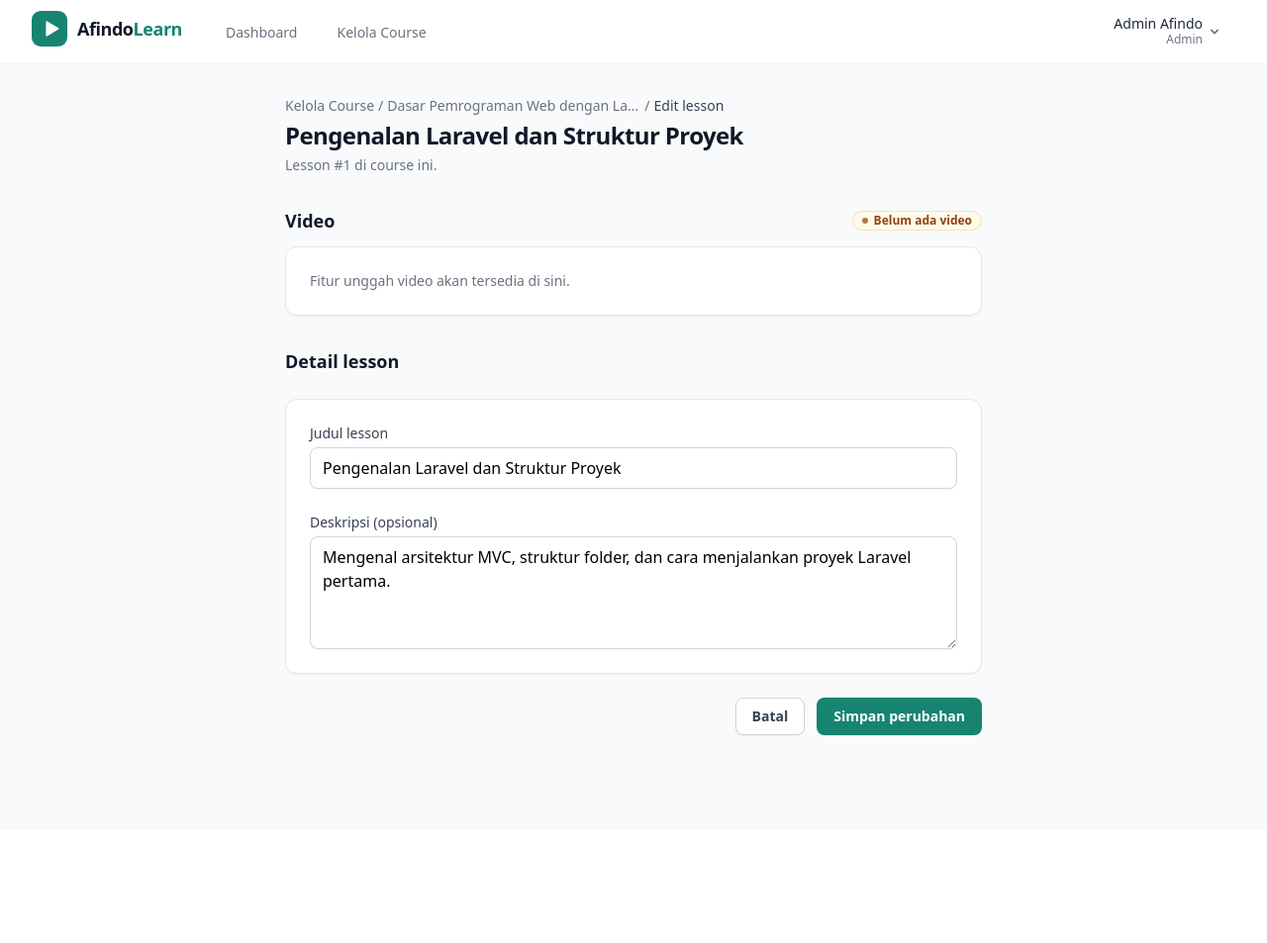
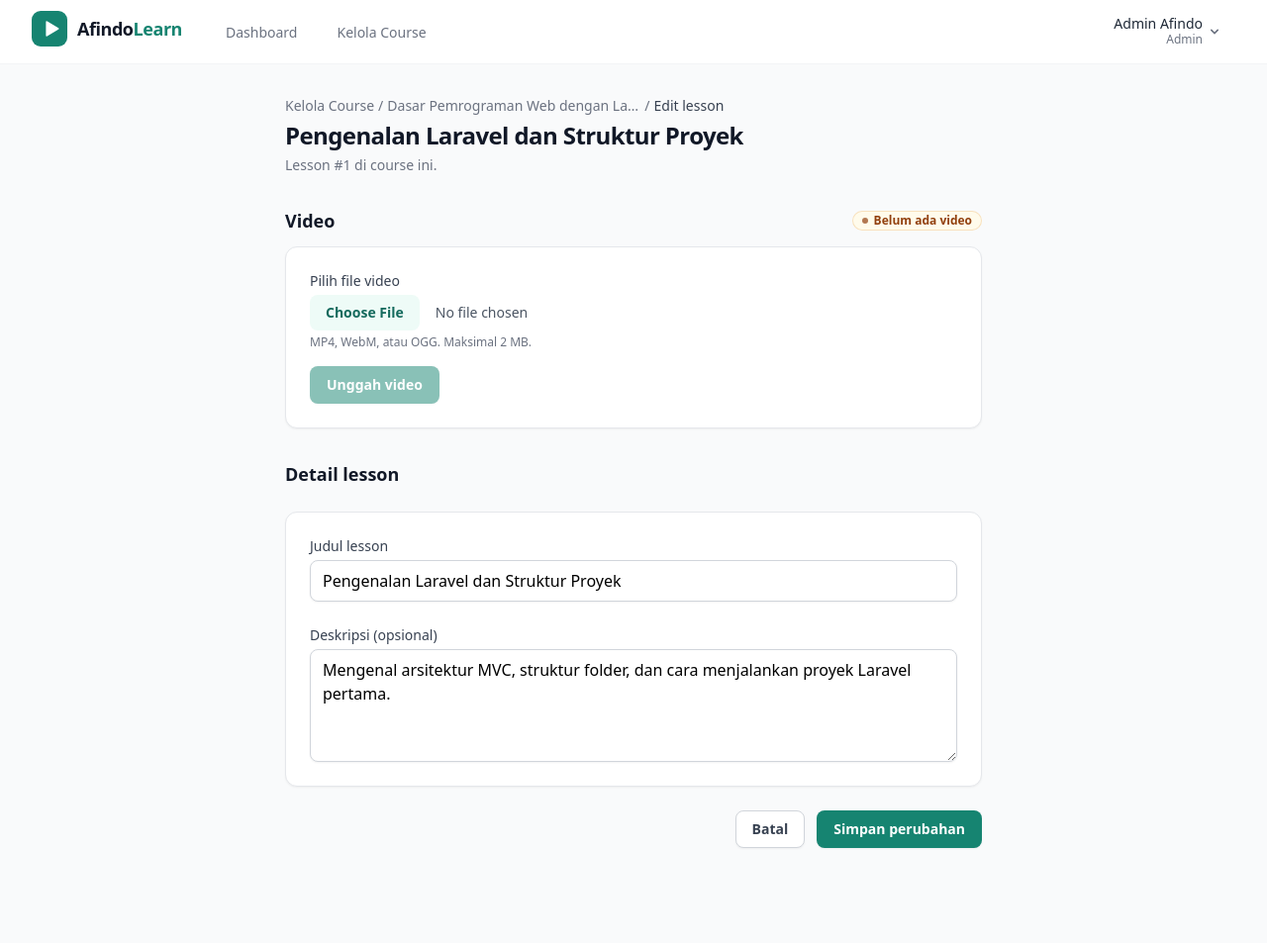
Before and after one commit to Crown-us/afindo-test, a Laravel app: page /admin/lessons/1/edit in a window 1280 px wide. Shown: the whole page at 99% size. Before the commit the page ends 744 px from the top, so only its background shows below. Run offline with Laravel 12, Linux system fonts and the light colour scheme; a user stored in the database is signed in; data comes from the database, SQL or seed files in the repository; style sheets or scripts are compiled from the project's sources; parts of the project's set-up code (start-up, migrations or seed data) failed here and were passed over; some web fonts are replaced.

Commit message:
feat: upload video lesson (XHR + progress) dan streaming video terproteksi
- Upload via XHR dengan progress bar, validasi tipe & ukuran (mengikuti batas PHP)
- Status video: uploading -> ready / failed; video lama dihapus setelah yang baru tersimpan
- Video disimpan di disk private, diputar lewat route ber-auth + LessonPolicy
  (student hanya course published), mendukung HTTP Range untuk seek
- Seeder memberi video contoh (dibuat dengan FFmpeg) untuk course yang publish
- Feature test upload, ganti video, validasi, otorisasi, dan Range request

```diff
--- /dev/null
+++ b/app/Http/Controllers/LessonVideoController.php
@@ -0,0 +1,72 @@
+<?php
+
+namespace App\Http\Controllers;
+
+use App\Enums\VideoStatus;
+use App\Models\Lesson;
+use Illuminate\Http\JsonResponse;
+use Illuminate\Http\Request;
+use Illuminate\Http\UploadedFile;
+use Illuminate\Support\Facades\Gate;
+use Illuminate\Support\Facades\Log;
+use Illuminate\Support\Facades\Storage;
+use Symfony\Component\HttpFoundation\BinaryFileResponse;
+use Throwable;
+
+class LessonVideoController extends Controller
+{
+    /** Batas aplikasi: 500 MB. */
+    private const MAX_SIZE_KB = 512000;
+
+    /** Batas efektif = yang terkecil antara batas aplikasi dan batas PHP (upload_max_filesize/post_max_size). */
+    public static function maxSizeKb(): int
+    {
+        return (int) min(self::MAX_SIZE_KB, UploadedFile::getMaxFilesize() / 1024);
+    }
+
+    /** Upload video lesson (admin). Dipanggil via XHR agar progress bisa ditampilkan. */
+    public function store(Request $request, Lesson $lesson): JsonResponse
+    {
+        $request->validate([
+            'video' => ['required', 'file', 'mimetypes:video/mp4,video/webm,video/ogg', 'max:'.self::maxSizeKb()],
+        ]);
+
+        $file = $request->file('video');
+        // Kolom video sengaja tidak fillable (hanya diisi di sini), jadi pakai forceFill.
+        $lesson->forceFill(['video_status' => VideoStatus::Uploading, 'video_error' => null])->save();
+
+        try {
+            $path = $file->store("videos/course-{$lesson->course_id}/lesson-{$lesson->id}", Lesson::VIDEO_DISK);
+        } catch (Throwable $e) {
+            Log::error('Upload video gagal', ['lesson' => $lesson->id, 'error' => $e->getMessage()]);
+            $lesson->forceFill(['video_status' => VideoStatus::Failed, 'video_error' => 'File gagal disimpan di server.'])->save();
+
+            return response()->json(['message' => 'Video gagal disimpan. Silakan coba lagi.'], 500);
+        }
+
+        // Video lama baru dihapus setelah video baru berhasil disimpan.
+        if ($lesson->video_path) {
+            Storage::disk(Lesson::VIDEO_DISK)->delete($lesson->video_path);
+        }
+
+        $lesson->forceFill([
+            'video_path' => $path,
+            'video_original_name' => $file->getClientOriginalName(),
+            'video_mime' => $file->getMimeType(),
+            'video_size' => $file->getSize(),
+            'video_status' => VideoStatus::Ready,
+        ])->save();
+
+        return response()->json(['message' => 'Video berhasil diunggah.']);
+    }
+
+    /** Putar video (admin & student). File ada di disk private, jadi hanya bisa diakses lewat route ini. */
+    public function show(Lesson $lesson): BinaryFileResponse
+    {
+        Gate::authorize('view', $lesson);
+        abort_unless($lesson->video_status === VideoStatus::Ready, 404);
+
+        // BinaryFileResponse mendukung HTTP Range, jadi video bisa di-seek.
+        return response()->file(Storage::disk(Lesson::VIDEO_DISK)->path($lesson->video_path));
+    }
+}
--- a/resources/js/app.js
+++ b/resources/js/app.js
@@ -1,7 +1,9 @@
 import Alpine from 'alpinejs';
 import lessonSorter from './lesson-sorter';
+import videoUploader from './video-uploader';
 
 Alpine.data('lessonSorter', lessonSorter);
+Alpine.data('videoUploader', videoUploader);
 
 window.Alpine = Alpine;
 
--- /dev/null
+++ b/resources/js/video-uploader.js
@@ -0,0 +1,55 @@
+/**
+ * Upload video lesson lewat XHR (bukan fetch) karena XHR punya event progress upload.
+ * Setelah berhasil, halaman dimuat ulang agar status & preview video terbaru tampil.
+ */
+export default (url, maxSizeKb) => ({
+    file: null,
+    progress: 0,
+    uploading: false,
+    error: '',
+
+    pick(event) {
+        this.error = '';
+        this.file = event.target.files[0] ?? null;
+
+        if (this.file && this.file.size > maxSizeKb * 1024) {
+            this.error = `Ukuran file melebihi batas ${Math.floor(maxSizeKb / 1024)} MB.`;
+            this.file = null;
+            event.target.value = '';
+        }
+    },
+
+    upload() {
+        const data = new FormData();
+        data.append('video', this.file);
+
+        const xhr = new XMLHttpRequest();
+        xhr.open('POST', url);
+        xhr.responseType = 'json';
+        xhr.setRequestHeader('Accept', 'application/json');
+        xhr.setRequestHeader('X-CSRF-TOKEN', document.querySelector('meta[name="csrf-token"]').content);
+
+        xhr.upload.onprogress = (e) => {
+            if (e.lengthComputable) this.progress = Math.round((e.loaded / e.total) * 100);
+        };
+        xhr.onload = () => {
+            if (xhr.status >= 200 && xhr.status < 300) return location.reload();
+
+            if (xhr.status === 413) return this.fail('File terlalu besar untuk server.');
+
+            const body = xhr.response ?? {};
+            this.fail(body.errors?.video?.[0] ?? body.message);
+        };
+        xhr.onerror = () => this.fail('Koneksi terputus saat mengunggah.');
+
+        this.uploading = true;
+        this.progress = 0;
+        this.error = '';
+        xhr.send(data);
+    },
+
+    fail(message) {
+        this.uploading = false;
+        this.error = message || 'Upload gagal. Silakan coba lagi.';
+    },
+});
--- a/resources/views/admin/lessons/edit.blade.php
+++ b/resources/views/admin/lessons/edit.blade.php
@@ -16,9 +16,35 @@
                 <h2 id="video-heading" class="text-lg font-semibold text-gray-900">Video</h2>
                 <x-badge :color="$lesson->video_status->color()">{{ $lesson->video_status->label() }}</x-badge>
             </div>
-            <x-card class="p-6">
-                {{-- Diisi pada tahap fitur upload video (XHR + progress). --}}
-                <p class="text-sm text-gray-500">Fitur unggah video akan tersedia di sini.</p>
+            @php($maxSizeKb = \App\Http\Controllers\LessonVideoController::maxSizeKb())
+
+            <x-card class="space-y-5 p-6">
+                @if ($lesson->video_status === \App\Enums\VideoStatus::Ready)
+                    <video src="{{ route('lessons.video', $lesson) }}" controls preload="metadata" class="aspect-video w-full rounded-lg bg-black"></video>
+                    <p class="text-sm text-gray-500">{{ $lesson->video_original_name }} · {{ Number::fileSize($lesson->video_size, 1) }}</p>
+                @elseif ($lesson->video_status === \App\Enums\VideoStatus::Failed)
+                    <p class="rounded-lg bg-red-50 px-4 py-3 text-sm text-red-700">Upload sebelumnya gagal: {{ $lesson->video_error }}</p>
+                @endif
+
+                <form x-data="videoUploader(@js(route('admin.lessons.video.store', $lesson)), {{ $maxSizeKb }})" @submit.prevent="upload" class="space-y-4">
+                    <div>
+                        <x-input-label for="video" :value="$lesson->video_path ? 'Ganti video' : 'Pilih file video'" />
+                        <input id="video" type="file" accept="video/mp4,video/webm,video/ogg" @change="pick" :disabled="uploading"
+                               class="mt-1 block w-full text-sm text-gray-600 file:mr-4 file:rounded-lg file:border-0 file:bg-brand-50 file:px-4 file:py-2 file:text-sm file:font-semibold file:text-brand-700 hover:file:bg-brand-100">
+                        <p class="mt-1 text-xs text-gray-500">MP4, WebM, atau OGG. Maksimal {{ Number::fileSize($maxSizeKb * 1024) }}.</p>
+                    </div>
+
+                    <div x-show="uploading" x-cloak class="space-y-1">
+                        <div class="h-2 overflow-hidden rounded-full bg-gray-100" role="progressbar" :aria-valuenow="progress" aria-valuemin="0" aria-valuemax="100">
+                            <div class="h-full bg-brand-600 transition-all" :style="`width: ${progress}%`"></div>
+                        </div>
+                        <p class="text-sm text-gray-600" x-text="progress < 100 ? `Mengunggah… ${progress}%` : 'Menyimpan video…'"></p>
+                    </div>
+
+                    <p x-show="error" x-cloak x-text="error" role="alert" class="text-sm text-red-600"></p>
+
+                    <x-primary-button x-bind:disabled="!file || uploading">Unggah video</x-primary-button>
+                </form>
             </x-card>
         </section>
 
--- a/routes/web.php
+++ b/routes/web.php
@@ -1,6 +1,7 @@
 <?php
 
 use App\Http\Controllers\Admin;
+use App\Http\Controllers\LessonVideoController;
 use App\Http\Controllers\ProfileController;
 use Illuminate\Http\Request;
 use Illuminate\Support\Facades\Route;
@@ -27,7 +28,14 @@ Route::middleware(['auth', 'role:admin'])
         Route::resource('courses.lessons', Admin\LessonController::class)
             ->only(['create', 'store', 'edit', 'update', 'destroy'])
             ->shallow();
+
+        Route::post('lessons/{lesson}/video', [LessonVideoController::class, 'store'])->name('lessons.video.store');
     });
+
+// Streaming video: admin & student, otorisasi di LessonPolicy.
+Route::get('/lessons/{lesson}/video', [LessonVideoController::class, 'show'])
+    ->middleware('auth')
+    ->name('lessons.video');
 
 // ---------- Area Student ----------
 Route::middleware(['auth', 'role:student'])->group(function () {
```
Also changed, not shown: app/Policies/LessonPolicy.php (added, +15 -0 lines), database/seeders/CourseSeeder.php (+30 -14 lines), tests/Feature/LessonVideoTest.php (added, +101 -0 lines), 1 other file.
